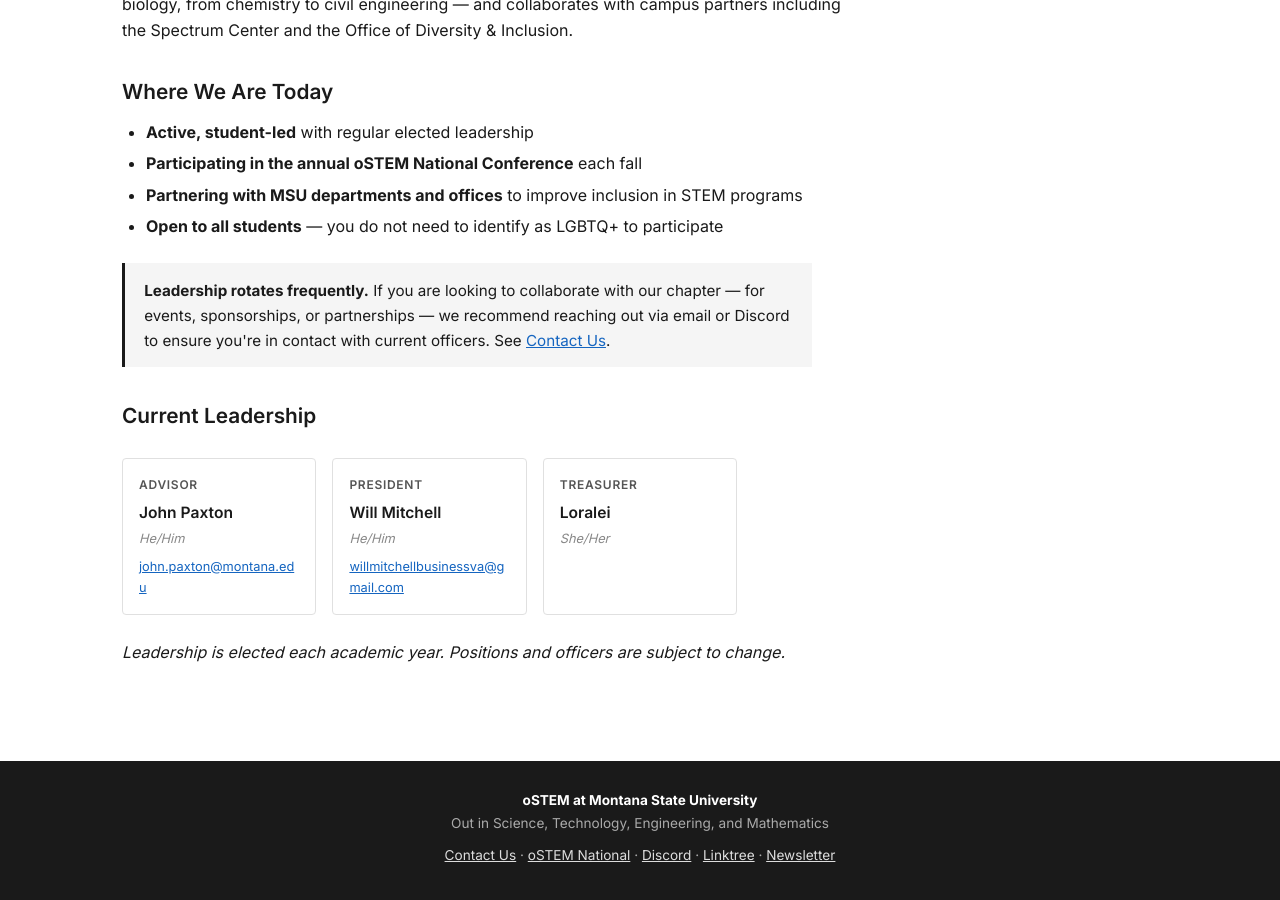
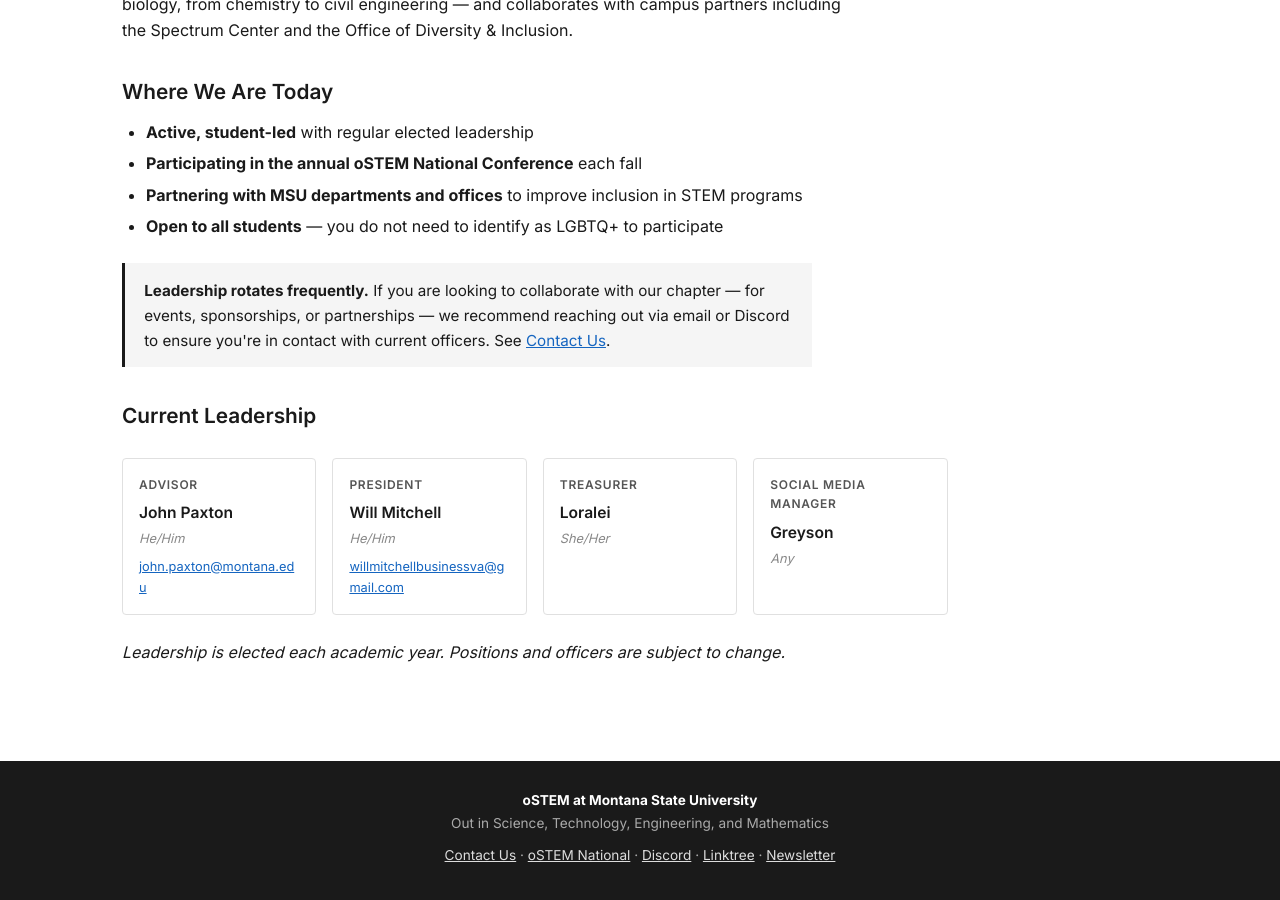
Before and after one commit to ostemmontanastate-cyber/ostem-website, a Jekyll site: the page built from who-we-are/index.md, in a window 1280 px wide and 900 px high, scrolled down 799 px. Built offline with Jekyll 4.4.1, drawn with Linux system fonts in a browser that asks for light colours.

Commit message:
Added Greyson as a leadership member on the leadership page

```diff
--- a/_data/leadership.yml
+++ b/_data/leadership.yml
@@ -14,3 +14,7 @@
 - name: "Loralei"
   role: Treasurer
   pronouns: She/Her
+
+- name: "Greyson"
+  role: Social Media Manager
+  pronouns: Any
```
